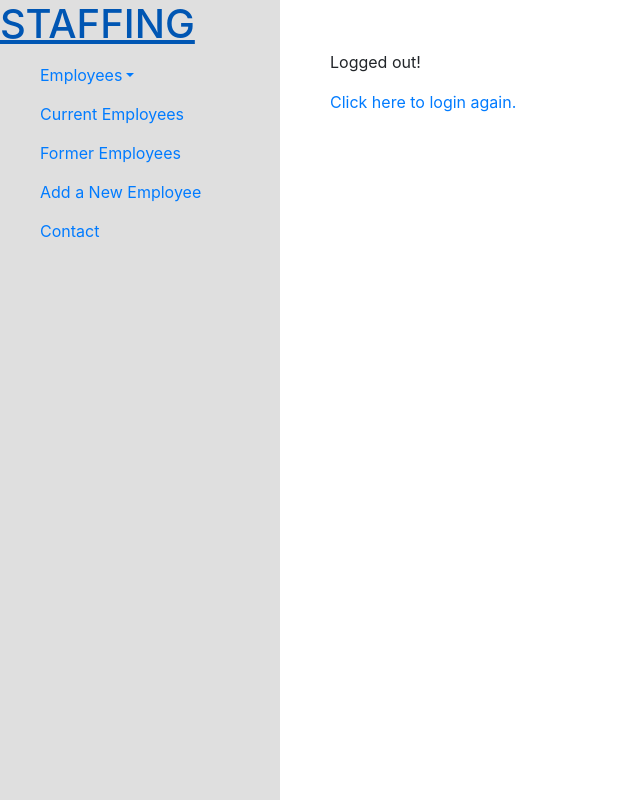
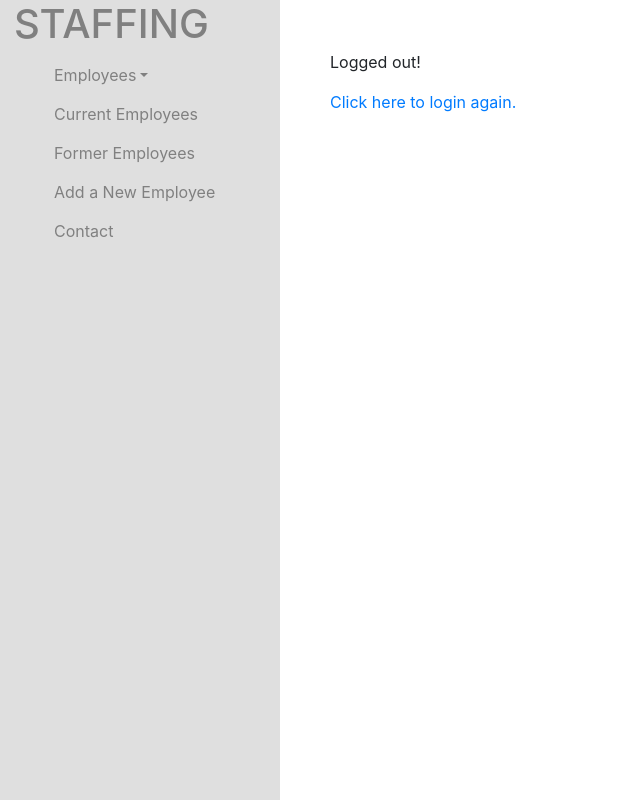
Before and after one commit to ldavidson45/staffing, a Django app: page /logout/ in a window 1280 px wide; the page is wider, and only the part inside the window is pictured. Shown: that part, without its empty margins (0-640 px from the left). Run offline with Django 3.2, Linux system fonts and the light colour scheme; style sheets or scripts are compiled from the project's sources; some libraries are stand-ins or nearby versions.

Commit message:
create cmopany updates still looking eh

```diff
--- a/staffing/static/css/base.css
+++ b/staffing/static/css/base.css
@@ -18,6 +18,12 @@
   margin-top: 15px;
 }
 
+#sidebar a {
+  text-decoration: none;
+  color: grey;
+  padding: 14px;
+}
+
 #content {
   display: block;
   width: 80vw;
--- a/staffing/static/css/base.scss
+++ b/staffing/static/css/base.scss
@@ -18,6 +18,11 @@ $lightyellow: #f5edbe;
 		list-style-type: none;
 		margin-top: 15px;
 	}
+	a {
+		text-decoration: none;
+		color: grey;
+		padding: 14px;
+	}
 }
 
 #content {
--- a/staffing/templates/create_company.html
+++ b/staffing/templates/create_company.html
@@ -3,8 +3,8 @@
 <link href="/static/css/create_company.css" rel="stylesheet"/>
 
 <h1>Welcome {{ user.first_name }}!</h1>
+<h4>Please enter the following information,<h4>
 <br>
-
 <form method="post">
 <h2>Add Your Company</h2>
   {% csrf_token %}
```
Also changed, not shown: staffing/static/css/create_company.css (+13 -5 lines), staffing/static/css/create_company.scss (+11 -4 lines), 2 other files.
